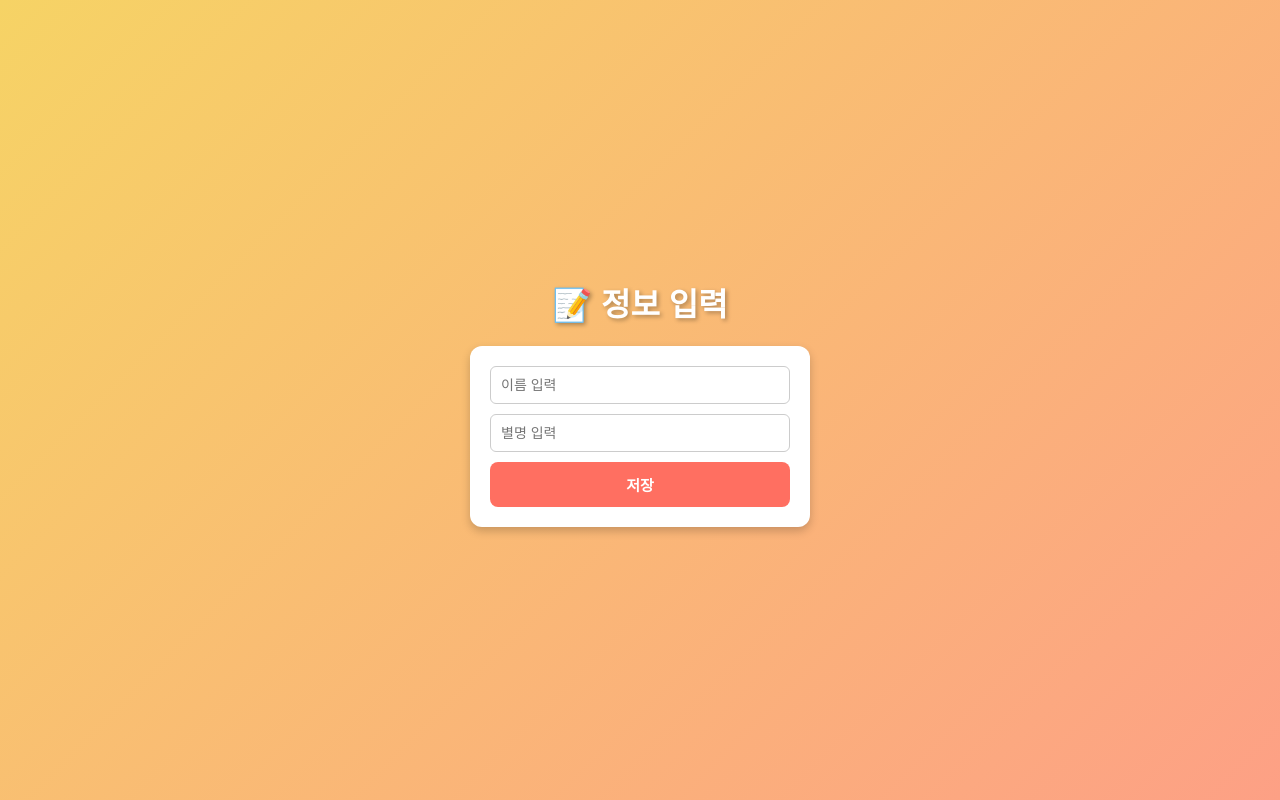
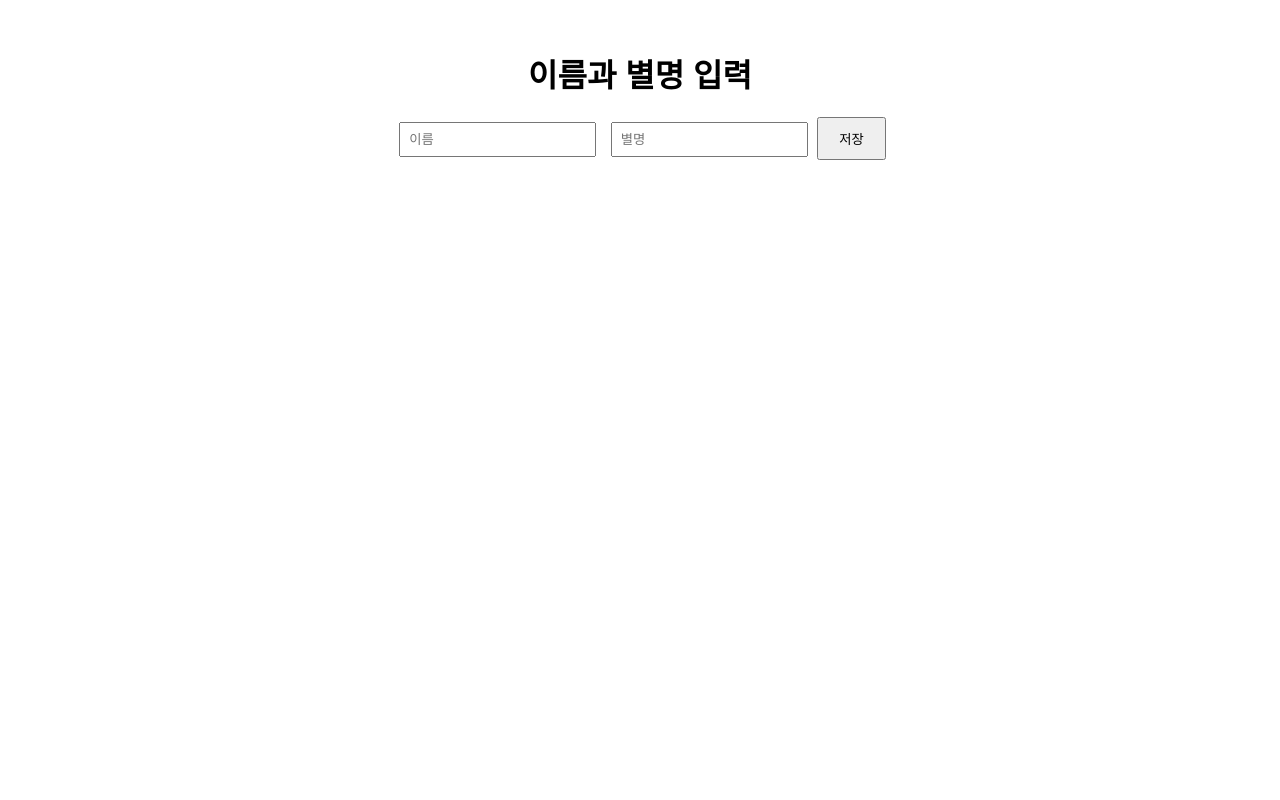
Before and after one commit to smilebug24/webapp1, a plain HTML site: page public/input.html in a window 1280 px wide. Drawn offline with Linux system fonts and the light colour scheme.

Commit message:
Update input.html

```diff
--- a/public/input.html
+++ b/public/input.html
@@ -1,85 +1,41 @@
 <!DOCTYPE html>
 <html lang="ko">
 <head>
-  <meta charset="UTF-8">
+  <meta charset="UTF-8" />
   <title>정보 입력</title>
   <style>
-    body {
-      font-family: "Noto Sans KR", sans-serif;
-      display: flex;
-      flex-direction: column;
-      align-items: center;
-      justify-content: center;
-      min-height: 100vh;
-      background: linear-gradient(135deg, #f6d365, #fda085);
-      margin: 0;
-    }
-    h1 {
-      color: #fff;
-      text-shadow: 2px 2px 4px rgba(0,0,0,0.3);
-    }
-    form {
-      background: #fff;
-      padding: 20px;
-      border-radius: 12px;
-      box-shadow: 0 4px 10px rgba(0,0,0,0.2);
-      display: flex;
-      flex-direction: column;
-      gap: 10px;
-      width: 300px;
-    }
-    input {
-      padding: 10px;
-      border: 1px solid #ccc;
-      border-radius: 6px;
-      font-size: 14px;
-    }
-    button {
-      background: #ff6f61;
-      color: white;
-      padding: 12px;
-      border: none;
-      border-radius: 8px;
-      cursor: pointer;
-      font-size: 15px;
-      font-weight: bold;
-      transition: 0.2s;
-    }
-    button:hover {
-      background: #e85a50;
-    }
-    #result {
-      margin-top: 15px;
-      font-weight: bold;
-      color: #333;
-    }
+    body { font-family: Arial, sans-serif; text-align: center; margin-top: 50px; }
+    input { margin: 5px; padding: 8px; }
+    button { padding: 10px 20px; }
   </style>
 </head>
 <body>
-  <h1>📝 정보 입력</h1>
+  <h1>이름과 별명 입력</h1>
   <form id="dataForm">
-    <input type="text" id="name" placeholder="이름 입력" required>
-    <input type="text" id="nickname" placeholder="별명 입력" required>
+    <input type="text" id="name" placeholder="이름" required />
+    <input type="text" id="nickname" placeholder="별명" required />
     <button type="submit">저장</button>
   </form>
-  <div id="result"></div>
+  <p id="result"></p>
 
   <script>
     document.getElementById("dataForm").addEventListener("submit", async (e) => {
       e.preventDefault();
-      const name = document.getElementById("name").value.trim();
-      const nickname = document.getElementById("nickname").value.trim();
+      const name = document.getElementById("name").value;
+      const nickname = document.getElementById("nickname").value;
 
       try {
         const res = await fetch("/api/saveData", {
           method: "POST",
           headers: { "Content-Type": "application/json" },
-          body: JSON.stringify({ name, nickname }),
+          body: JSON.stringify({ name, nickname })
         });
-        const json = await res.json();
-        document.getElementById("result").innerText = json.result || json.error;
+        const data = await res.json();
+        document.getElementById("result").innerText =
+          "✅ 저장 성공: " + JSON.stringify(data);
       } catch (err) {
-        document.getElementById("result").innerText = "❌ 전송 실패: " + err.message;
+        document.getElementById("result").innerText =
+          "❌ 오류 발생: " + err.message;
       }
     });
   </script>
```
